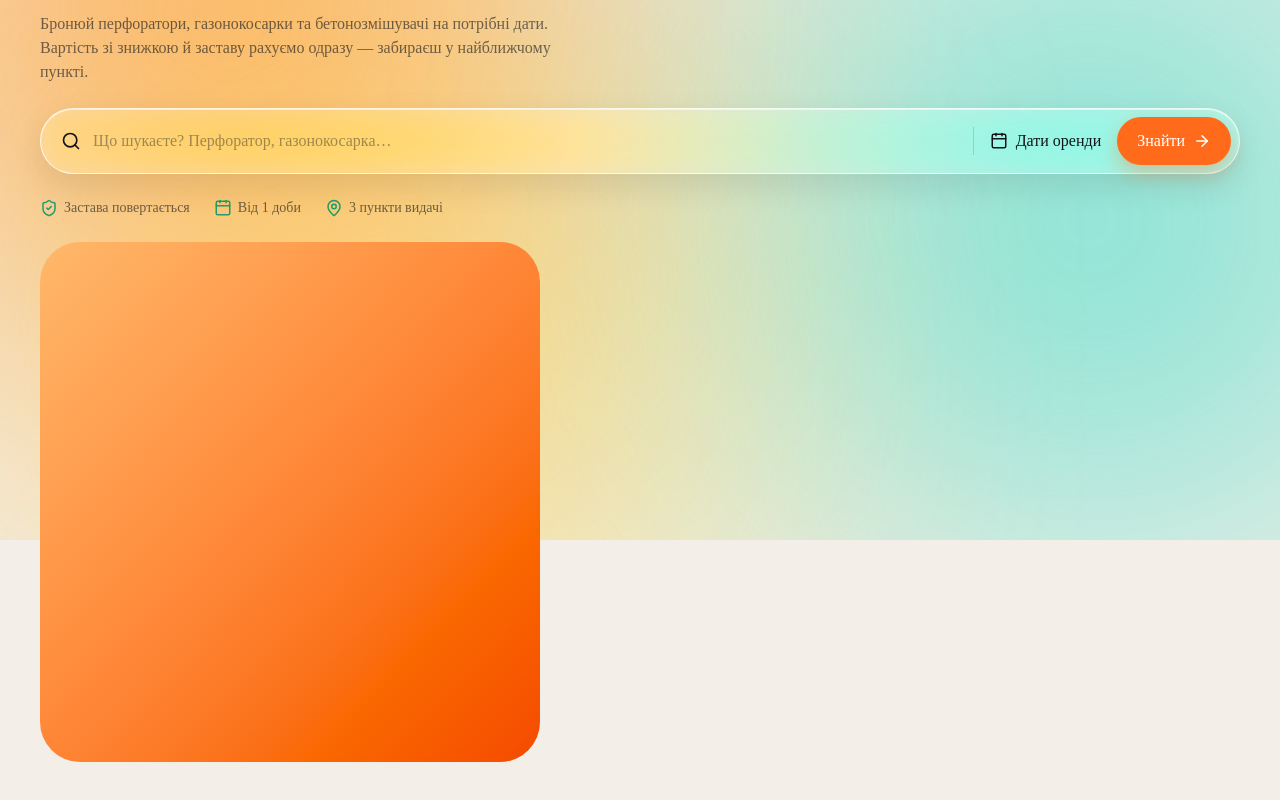
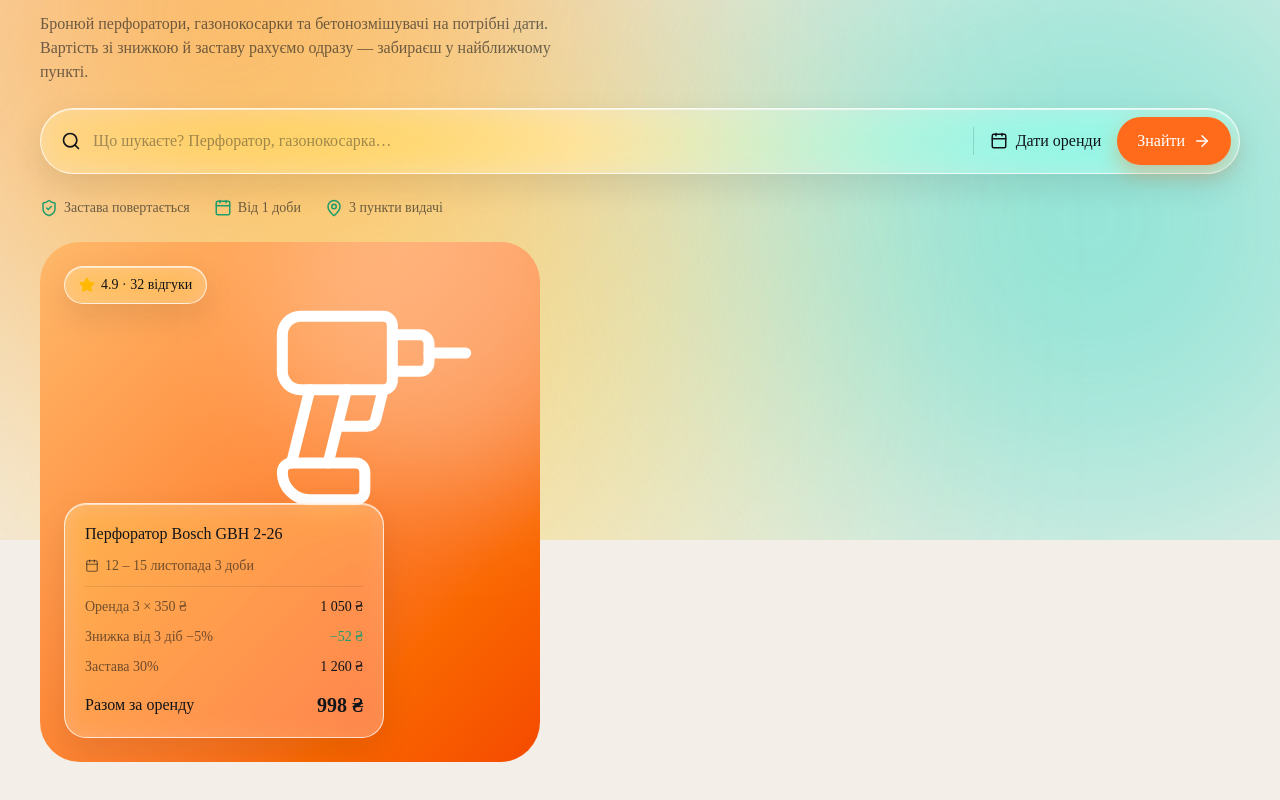
Before and after one commit to Ddmlnk/ToolRent, a Next.js app in the folder toolrent/: page / in a window 1280 px wide. Shown: the part 260-1060 px from the top of the page. Built offline with nearby package versions, Linux system fonts and the light colour scheme.

Commit message:
feat: add price calc card to hero

```diff
--- a/toolrent/components/home/Hero.tsx
+++ b/toolrent/components/home/Hero.tsx
@@ -1,5 +1,14 @@
-import { Calendar, MapPin, ShieldCheck, Sparkles } from "lucide-react";
+import {
+  Calendar,
+  Drill,
+  MapPin,
+  ShieldCheck,
+  Sparkles,
+  Star,
+} from "lucide-react";
 import SearchBar from "../tools/SearchBar";
+import PriceCalc from "../tools/PriceCalc";
+import { tools } from "@/lib/mock-data";
 
 const trust = [
   { icon: ShieldCheck, label: "Застава повертається" },
@@ -35,7 +44,26 @@ export default function Hero() {
             </li>
           ))}
         </ul>
-        <div className="hidden h-130 w-125 shrink-0 rounded-[40px] bg-linear-to-br from-orange-300 to-orange-600 lg:block" />
+        <div className="relative hidden h-[380px] shrink-0 overflow-hidden rounded-[40px] bg-gradient-to-br from-orange-300 to-orange-600 md:block lg:h-[520px] lg:w-[500px]">
+          <div className="absolute -right-24 -top-28 size-90 rounded-full bg-white/30 blur-[60px]" />
+          <Drill
+            size={220}
+            strokeWidth={1.2}
+            className="absolute right-14 top-14 text-white"
+          />
+
+          <span className="glass absolute left-6 top-6 flex items-center gap-1.5 rounded-full bg-white/60 px-3.5 py-2 text-sm font-medium text-ink">
+            <Star size={16} className="fill-amber-400 text-amber-400" />
+            4.9 · 32 відгуки
+          </span>
+
+          <PriceCalc
+            tool={tools[0]}
+            days={3}
+            datesLabel="12 – 15 листопада"
+            className="absolute bottom-6 left-6 w-[320px]"
+          />
+        </div>
       </div>
     </section>
   );
--- /dev/null
+++ b/toolrent/components/tools/PriceCalc.tsx
@@ -0,0 +1,69 @@
+import { formatPrice, pluralUK } from "@/lib/format";
+import { calcPrice } from "@/lib/pricing";
+import { Tool } from "@/types";
+import { Calendar } from "lucide-react";
+
+interface PriceCalcProps {
+  tool: Tool;
+  days: number;
+  datesLabel: string;
+  className?: string;
+}
+
+export default function PriceCalc({
+  tool,
+  days,
+  datesLabel,
+  className = "",
+}: PriceCalcProps) {
+  const price = calcPrice(tool.dailyRate, tool.marketValue, days);
+  const daysWord = pluralUK(days, ["доба", "доби", "діб"]);
+
+  return (
+    <div
+      className={`glass flex flex-col gap-2.5 rounded-3xl bg-white/55 px-5 py-4.5 ${className}`}
+    >
+      {" "}
+      <span className="font-medium text-ink"> {tool.name}</span>
+      <span className="flex items-center gap-1.5 text-sm text-ink/60">
+        {" "}
+        <Calendar size={14} />
+        {datesLabel} {days} {daysWord}
+      </span>
+      <hr className="border-ink/10" />
+      <Row
+        label={`Оренда ${days} × ${formatPrice(tool.dailyRate)}`}
+        value={formatPrice(price.rent)}
+      />
+      {price.discountPercent > 0 && (
+        <Row
+          label={`Знижка від ${days >= 7 ? 7 : 3} діб −${price.discountPercent}%`}
+          value={`−${formatPrice(price.discount)}`}
+          valueClass="text-[#1F9D6B]"
+        />
+      )}
+      <Row label="Застава 30%" value={formatPrice(price.deposit)} />
+      <div className="flex items-center justify-between pt-1">
+        <span className="font-medium text-ink">Разом за оренду</span>
+        <span className="text-xl font-semibold text-ink">
+          {formatPrice(price.total)}
+        </span>
+      </div>
+    </div>
+  );
+}
+
+interface RowProps {
+  label: string;
+  value: string;
+  valueClass?: string;
+}
+
+function Row({ label, value, valueClass = "text-ink" }: RowProps) {
+  return (
+    <div className="flex justify-between text-sm">
+      <span className="text-ink/60">{label}</span>
+      <span className={`font-medium ${valueClass}`}>{value}</span>
+    </div>
+  );
+}
```
